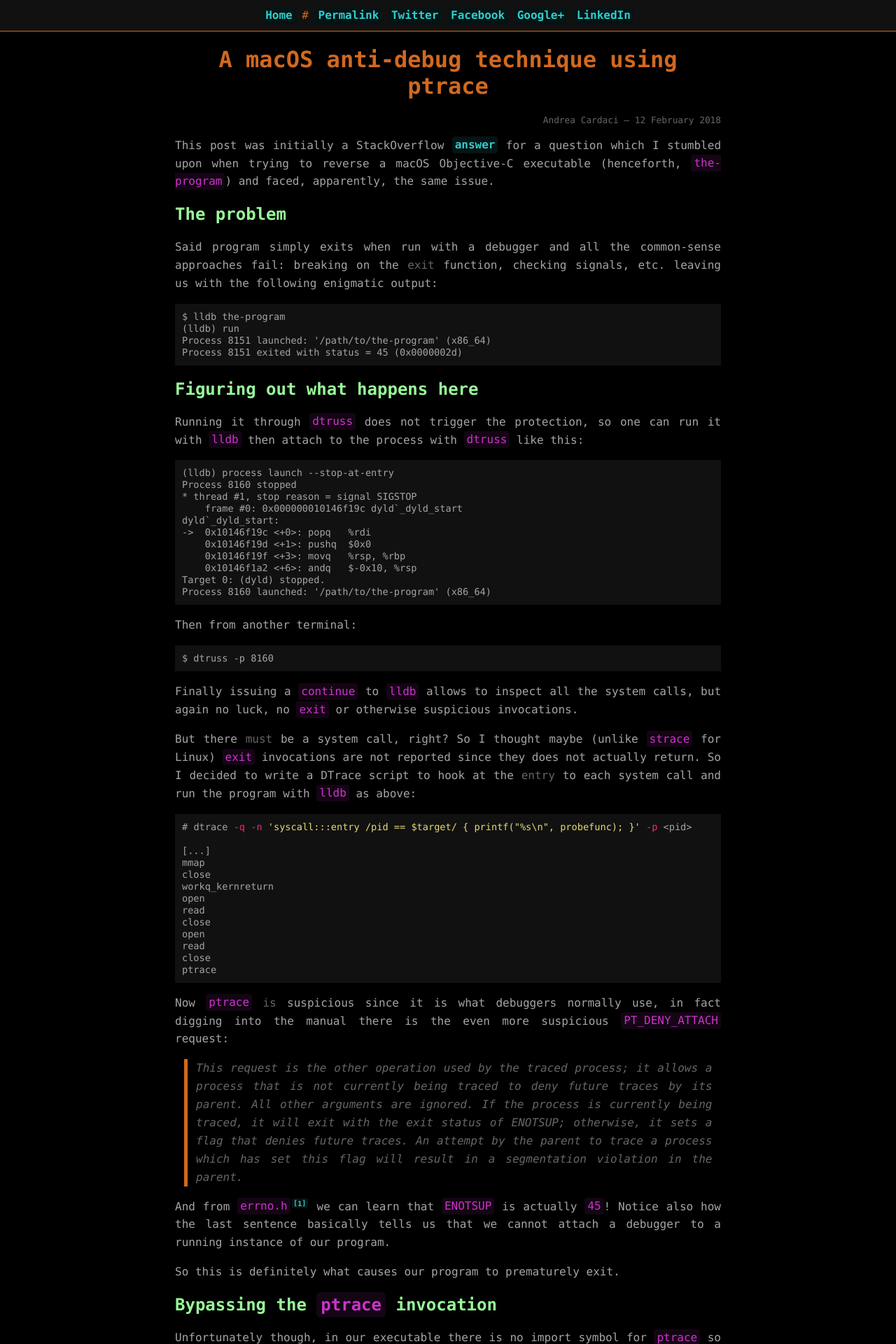
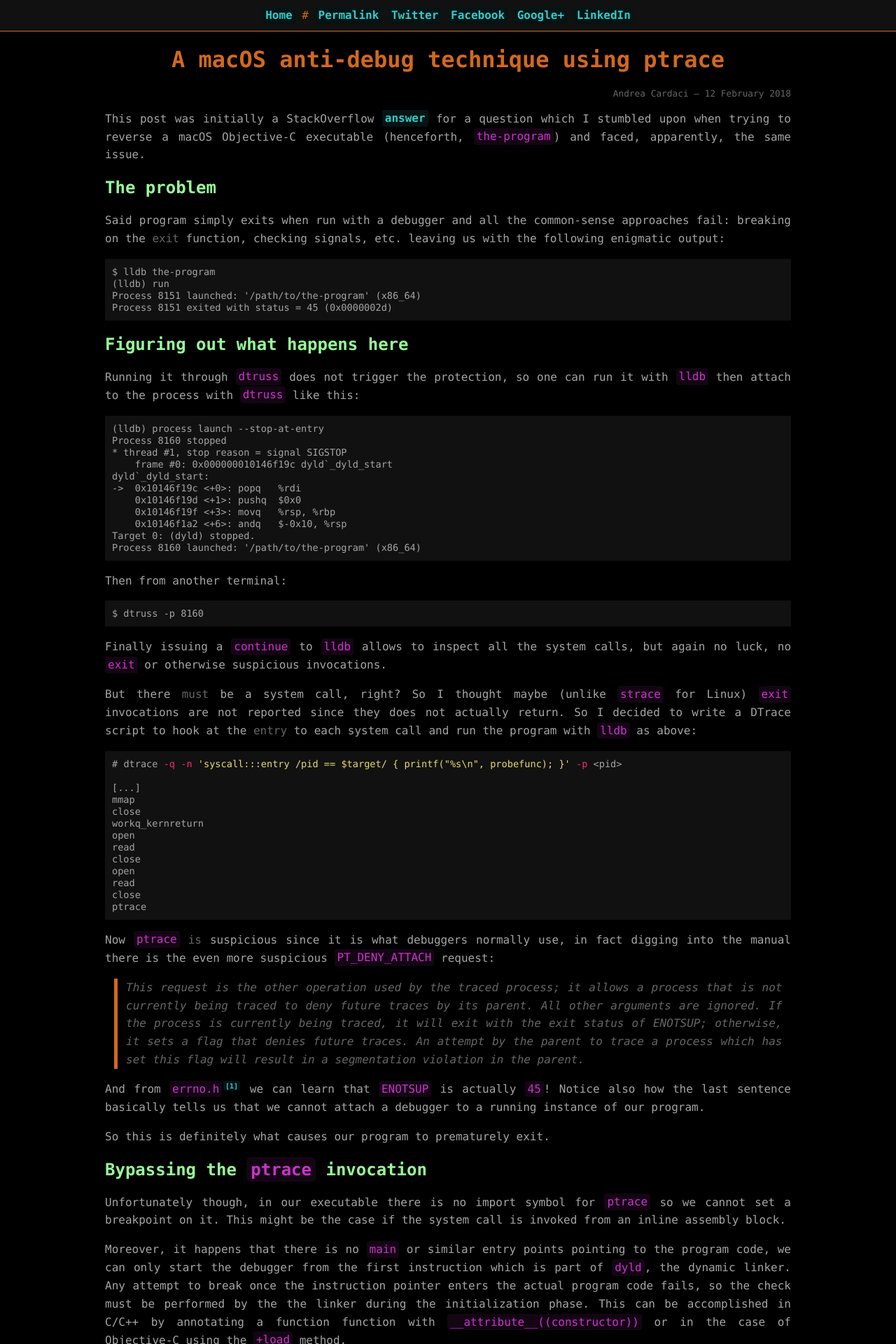
Before and after one commit to cyrus-and/cyrus-and.github.io, a Jekyll site: the page built from blog/_posts/2018-02-12-a-macos-anti-debug-technique-using-ptrace.md, in a window 1280 px wide. Shown: the top 1920 px of the page at 70% size. Built offline with Jekyll 4.4.1, drawn with Linux system fonts in a browser that asks for light colours.

Commit message:
Use a wider column layout for articles

```diff
--- a/assets/css/post.scss
+++ b/assets/css/post.scss
@@ -107,7 +107,7 @@ sup {
 
 // layout
 
-$column-width: 800px;
+$column-width: 1000px;
 
 @media (max-width: $column-width - 1) {
     pre {
```
